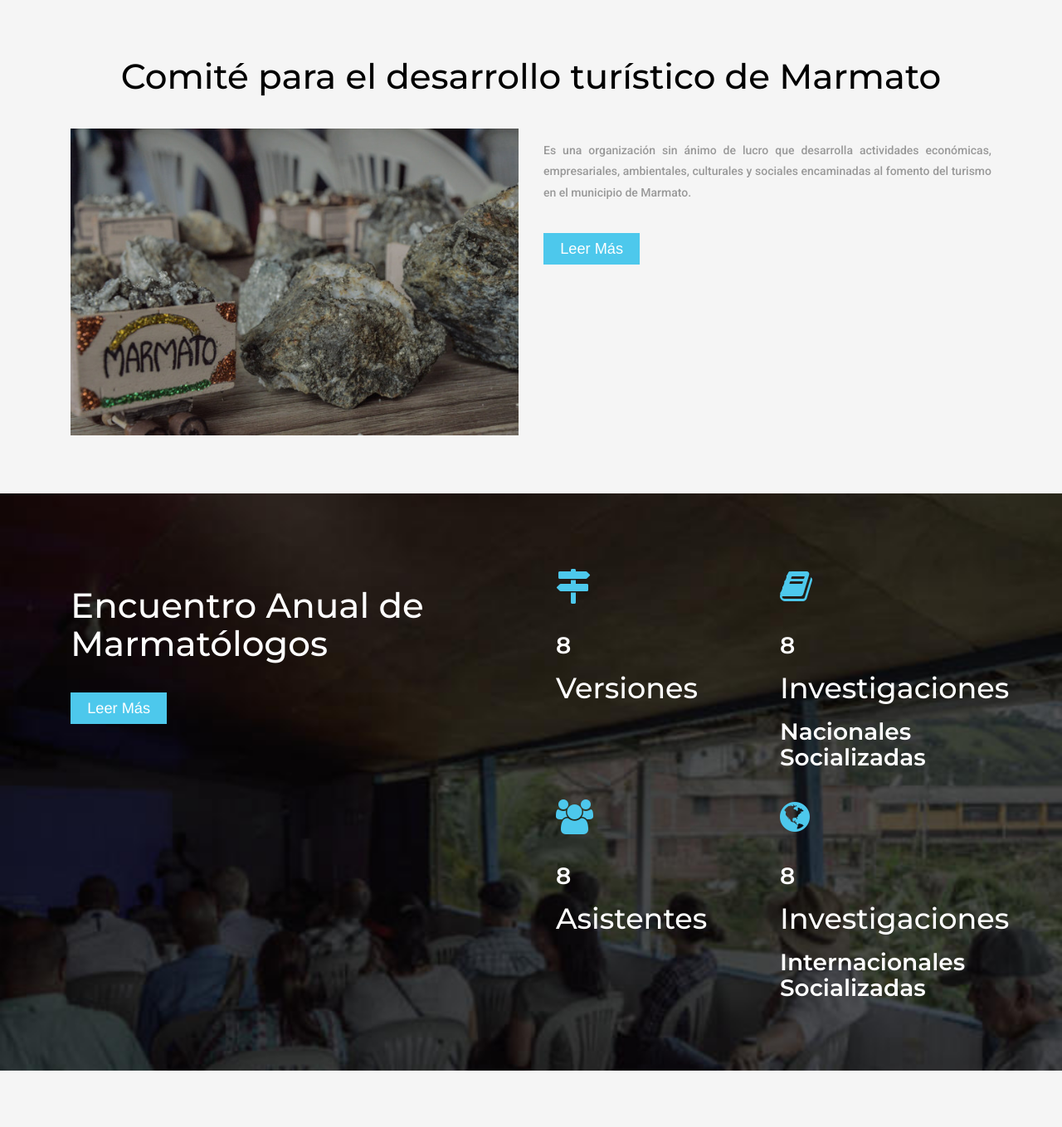
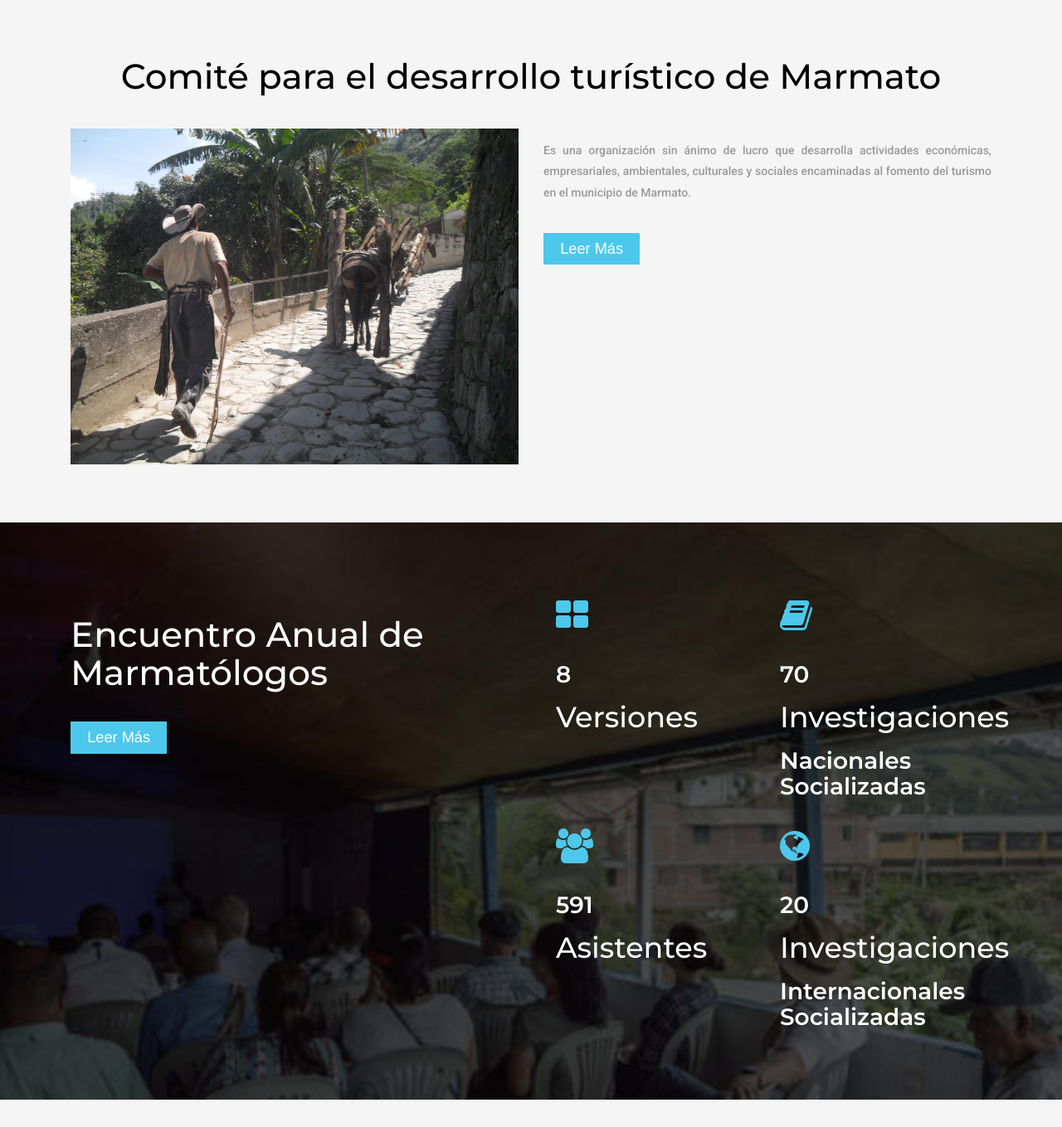
Before and after one commit to carogomezt/marmatoculturayturismo, a Flask app: page / in a window 1280 px wide. Shown: the part 791-2150 px from the top of the page at 83% size. Run offline with Flask 2, Linux system fonts and the light colour scheme; some libraries are stand-ins or nearby versions.

Commit message:
compressing images and adding image authors

```diff
--- a/web/data/galeria.json
+++ b/web/data/galeria.json
@@ -1,61 +1,73 @@
 [
 	{
     "title": "Paisaje",
+    "author": "@JessAr",
     "description": "Encuentro Nacional de Marmatólogos.",
     "image_url": "1Ro0-RPNbwthSOQI0QTIWH-8PEU58ghbP"
   },
   {
     "title": "Paisaje",
+    "author": "@JessAr",
     "description": "Encuentro Nacional de Marmatólogos.",
     "image_url": "1D5ECnQXuMtkU65pkQ0klM_fJ-Pstw-Gw"
   },
   {
     "title": "Paisaje",
+    "author": "@JessAr",
     "description": "Encuentro Nacional de Marmatólogos.",
     "image_url": "15NEe9YhMFHl3qf5TShrOzYVmFpwNbPO7"
   },
   {
     "title": "Pueblo",
+    "author": "@JessAr",
     "description": "Encuentro Nacional de Marmatólogos.",
     "image_url": "182FbTp1rzsKjhyJ6uyLEb1GHMeiFaqjr"
   },
   {
     "title": "Pueblo",
+    "author": "@JessAr",
     "description": "Encuentro Nacional de Marmatólogos.",
     "image_url": "1bXWO_GQlGqqbBS1ipQPPqknxr0Zw4W66"
   },
   {
     "title": "Asistentes",
+    "author": "@JessAr",
     "description": "Encuentro Nacional de Marmatólogos.",
     "image_url": "1ZRGIuyCEfh87h1yOOolkC9WWkpUIkEGo"
   },
   {
     "title": "Marmato",
+    "author": "@JessAr",
     "description": "Encuentro Nacional de Marmatólogos.",
     "image_url": "1Fo2Go-kdGkGkG2LZPQv9mRngK6LBXCmO"
   },
   {
     "title": "Asistentes",
+    "author": "@JessAr",
     "description": "Encuentro Nacional de Marmatólogos.",
     "image_url": "1Ttd00c7AQcNuSSGHatbEQkVULfC8YZOx"
   },
   {
     "title": "Artesanas",
+    "author": "@JessAr",
     "description": "Encuentro Nacional de Marmatólogos.",
     "image_url": "1EDYRKreK9gT31FOfdWrcoTjOt40Wbszf"
   },
   {
     "title": "Pueblo",
+    "author": "@JessAr",
     "description": "Encuentro Nacional de Marmatólogos.",
     "image_url": "1XAwtMM2ZOFRQSc1-KIkui3tyJ3GTqZe-"
   },
   {
     "title": "Asistente",
+    "author": "@JessAr",
     "description": "Encuentro Nacional de Marmatólogos.",
     "image_url": "1GAQ7L0QwjdaocPpni24yQQktBma4eGR0"
   },
   {
     "title": "Minero",
+    "author": "@JessAr",
     "description": "Encuentro Nacional de Marmatólogos.",
     "image_url": "1YPiwpdhVpKj6Vn48GYQhtOPSNtmWipY2"
   }
--- a/web/templates/index.html
+++ b/web/templates/index.html
@@ -78,7 +78,7 @@
 	</div>
 		<div class="about-grids">
 		<div class="col-md-6 about-left">
-			<img src="{{ url_for('static', filename='images/ga8.jpg') }}" alt="" />
+			<img src="{{ url_for('static', filename='images/about.jpg') }}" alt="" />
 		</div>
 		<div class="col-md-6 about-right text-justify">
 			<p>Es una organización sin ánimo de lucro que desarrolla actividades económicas, empresariales, ambientales, culturales y sociales encaminadas al fomento del turismo en el municipio de Marmato.</p>
@@ -102,25 +102,25 @@
 		</div>
 		<div class="col-md-6 about-bottom-right">
 			<div class="col-md-6 about-bottom-icon1">
-			<i class="fa fa-map-signs" aria-hidden="true"></i>
+			<i class="fa fa-th-large" aria-hidden="true"></i>
 			<h4>8</h4>
 			<h3>Versiones</h3>
 			</div>
 			<div class="col-md-6 about-bottom-icon1">
 			<i class="fa fa-book" aria-hidden="true"></i>
-			<h4>8</h4>
+			<h4>70</h4>
 			<h3>Investigaciones</h3>
 			<h4>Nacionales Socializadas</h4>
 			</div>
 			<div class="clearfix"></div>
 			<div class="col-md-6 about-bottom-icon1">
 			<i class="fa fa-group" aria-hidden="true"></i>
-			<h4>8</h4>
+			<h4>591</h4>
 			<h3>Asistentes</h3>
 			</div>
 			<div class="col-md-6 about-bottom-icon1">
 			<i class="fa fa-globe" aria-hidden="true"></i>
-			<h4>8</h4>
+			<h4>20</h4>
 			<h3>Investigaciones</h3>
 			<h4>Internacionales Socializadas</h4>
 			</div>
@@ -140,6 +140,7 @@
 					<div class="modal-body">
 					<div class="agileits-w3layouts-info text-justify">
 						<img src="{{ url_for('static', filename='images/ga9.jpg') }}" alt="" />
+						<p>Foto: @JessAr</p>
 						<p>El Comité de Turismo de Marmato, surge en el año 2007, y se da como producto de unos talleres de socialización de un estudio de investigación realizado por el antropólogo Carlos Julio González Colonia con un grupo interdisciplinario de la Universidad Tecnológica de Pereira (UTP).</p>
 
 						<p>En el momento de su creación, los líderes del Comité de Turismo se pusieron como meta, posicionar este sector en el segundo renglón de la economía del municipio.</p>
@@ -349,6 +350,7 @@
 							<img src="http://drive.google.com/uc?export=view&id={{photo.image_url}}" alt="" class="img-responsive" />
 							<figcaption>
 								<h4>{{ photo.title }}</h4>
+								<p>Foto: {{ photo.author }}</p>
 								<p>
 									{{ photo.description }}
 								</p>
```
Also changed, not shown: index.html (+18 -5 lines), static/images/about.jpg (added), web/static/images/about.jpg (added).
